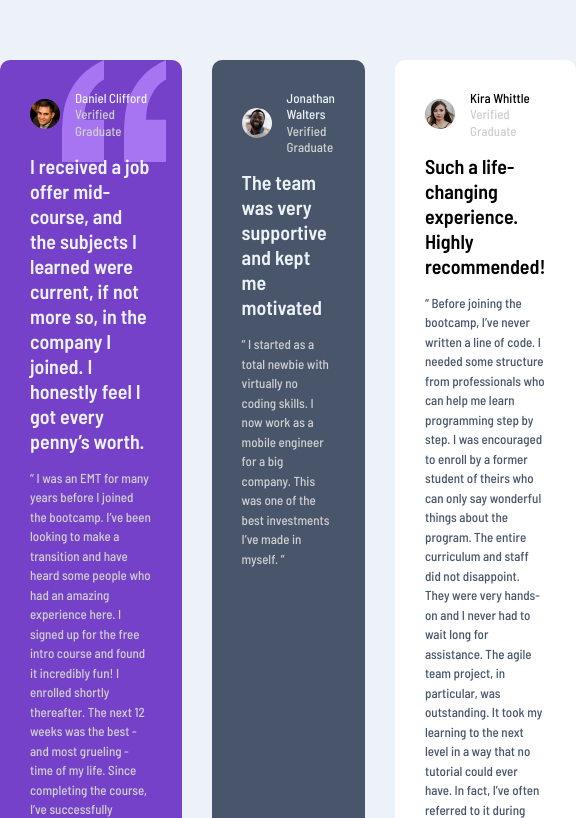
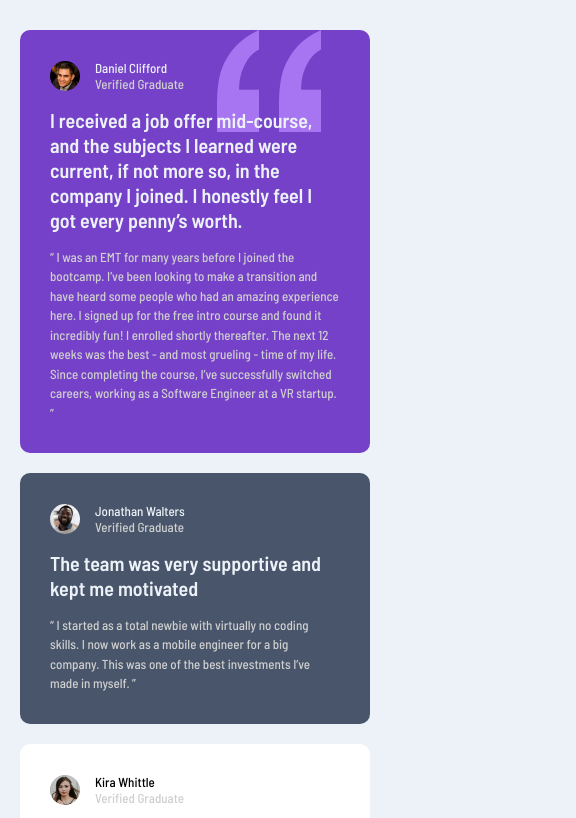
Before and after one commit to NiteArie/fm-testimonal-grid, a plain HTML site: page index.html in a window 390 px wide. Shown: the top 818 px of the page, 576 px wide, since content can reach past the window. Drawn offline with Linux system fonts and the light colour scheme.

Commit message:
[Fea] Static Mobile UI

```diff
--- a/styles/style.css
+++ b/styles/style.css
@@ -20,7 +20,7 @@ body {
 }
 
 
-.l-grid__item--tall {
+ .l-grid__item--tall {
     grid-row: 1 / 3;
     grid-column: 4 / 5;
 }
@@ -28,6 +28,8 @@ body {
 .l-grid__item--large {
     grid-column: span 2;
 }
+
+
 
 
 .quote {
@@ -101,3 +103,27 @@ body {
 .attribution a {
     color: hsl(228, 45%, 44%);
 }
+
+@media all and (max-width: 1100px) {
+    .l-grid__item--tall {
+        grid-column: span 4;
+        grid-row: 3 / span 1;
+    }
+
+    .l-grid__item--small {
+        grid-column: span 2;
+    }
+}
+
+@media all and (max-width: 800px) {
+    .l-grid {
+        margin: 10px auto;
+        padding: 20px;
+        display: block;
+    }
+
+    .l-grid__item {
+        margin-bottom: 20px;
+    }
+
+}
```
Also changed, not shown: index.html (+1 -0 lines).
